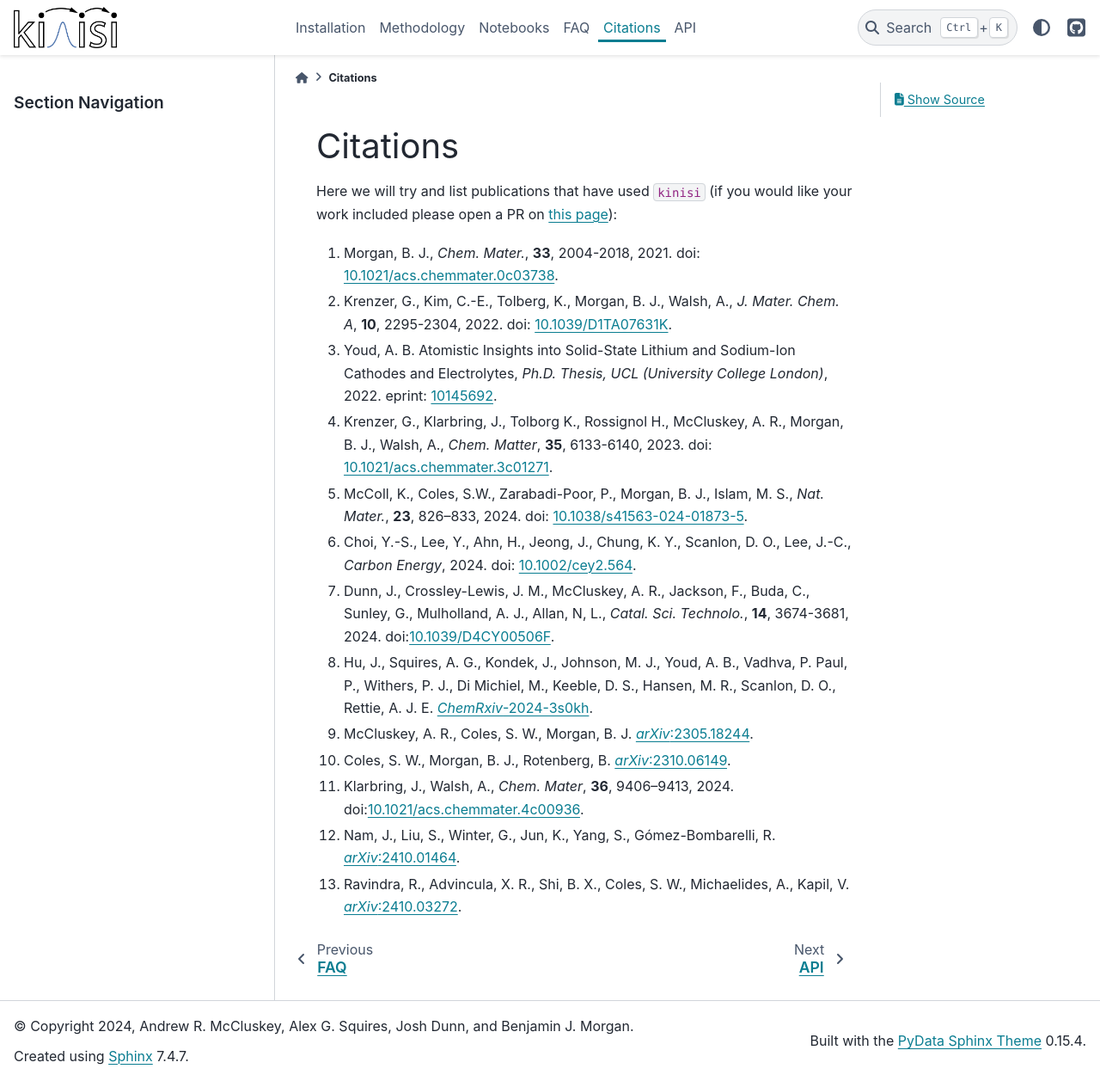
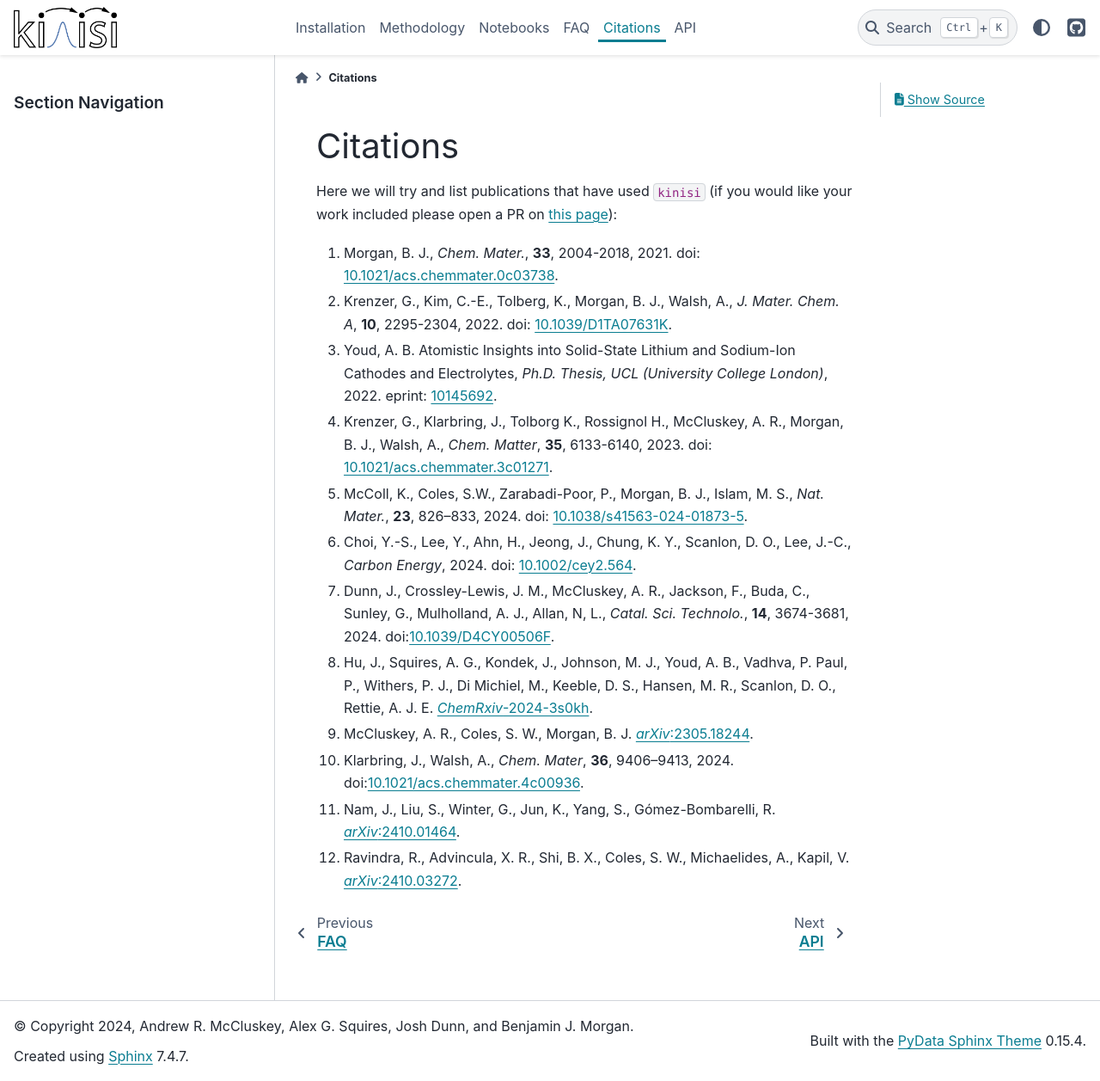
Before and after one commit to bjmorgan/kinisi, a Sphinx documentation site: the page built from docs/source/papers.md, in a window 1280 px wide and 1257 px high. Shown: the whole window at 86% size. Built offline with Sphinx 7.4.7 and the PyData theme 0.15.4, drawn with Linux system fonts in a browser that asks for light colours.

Commit message:
Update papers.md

```diff
--- a/docs/source/papers.md
+++ b/docs/source/papers.md
@@ -11,7 +11,6 @@ Here we will try and list publications that have used `kinisi` (if you would lik
 7. Dunn, J., Crossley-Lewis, J. M., McCluskey, A. R., Jackson, F., Buda, C., Sunley, G., Mulholland, A. J., Allan, N, L., *Catal. Sci. Technolo.*, **14**, 3674-3681, 2024. doi:[10.1039/D4CY00506F](https://doi.org/10.1039/D4CY00506F).
 8. Hu, J., Squires, A. G., Kondek, J., Johnson, M. J., Youd, A. B., Vadhva, P. Paul, P., Withers, P. J., Di Michiel, M., Keeble, D. S., Hansen, M. R., Scanlon, D. O., Rettie, A. J. E. [*ChemRxiv*-2024-3s0kh](https://doi.org/10.26434/chemrxiv-2024-3s0kh).
 9. McCluskey, A. R., Coles, S. W., Morgan, B. J. [*arXiv*:2305.18244](https://arxiv.org/abs/2305.18244).
-10. Coles, S. W., Morgan, B. J., Rotenberg, B. [*arXiv*:2310.06149](https://arxiv.org/abs/2310.06149).
-11. Klarbring, J., Walsh, A., *Chem. Mater*, **36**, 9406–9413, 2024. doi:[10.1021/acs.chemmater.4c00936](https://doi.org/10.1021/acs.chemmater.4c00936).
-12. Nam, J., Liu, S., Winter, G., Jun, K., Yang, S., Gómez-Bombarelli, R. [*arXiv*:2410.01464](https://arxiv.org/abs/2410.01464).
-13. Ravindra, R., Advincula, X. R., Shi, B. X., Coles, S. W., Michaelides, A., Kapil, V. [*arXiv*:2410.03272](https://arxiv.org/abs/2410.03272).
+10. Klarbring, J., Walsh, A., *Chem. Mater*, **36**, 9406–9413, 2024. doi:[10.1021/acs.chemmater.4c00936](https://doi.org/10.1021/acs.chemmater.4c00936).
+11. Nam, J., Liu, S., Winter, G., Jun, K., Yang, S., Gómez-Bombarelli, R. [*arXiv*:2410.01464](https://arxiv.org/abs/2410.01464).
+12. Ravindra, R., Advincula, X. R., Shi, B. X., Coles, S. W., Michaelides, A., Kapil, V. [*arXiv*:2410.03272](https://arxiv.org/abs/2410.03272).
```
